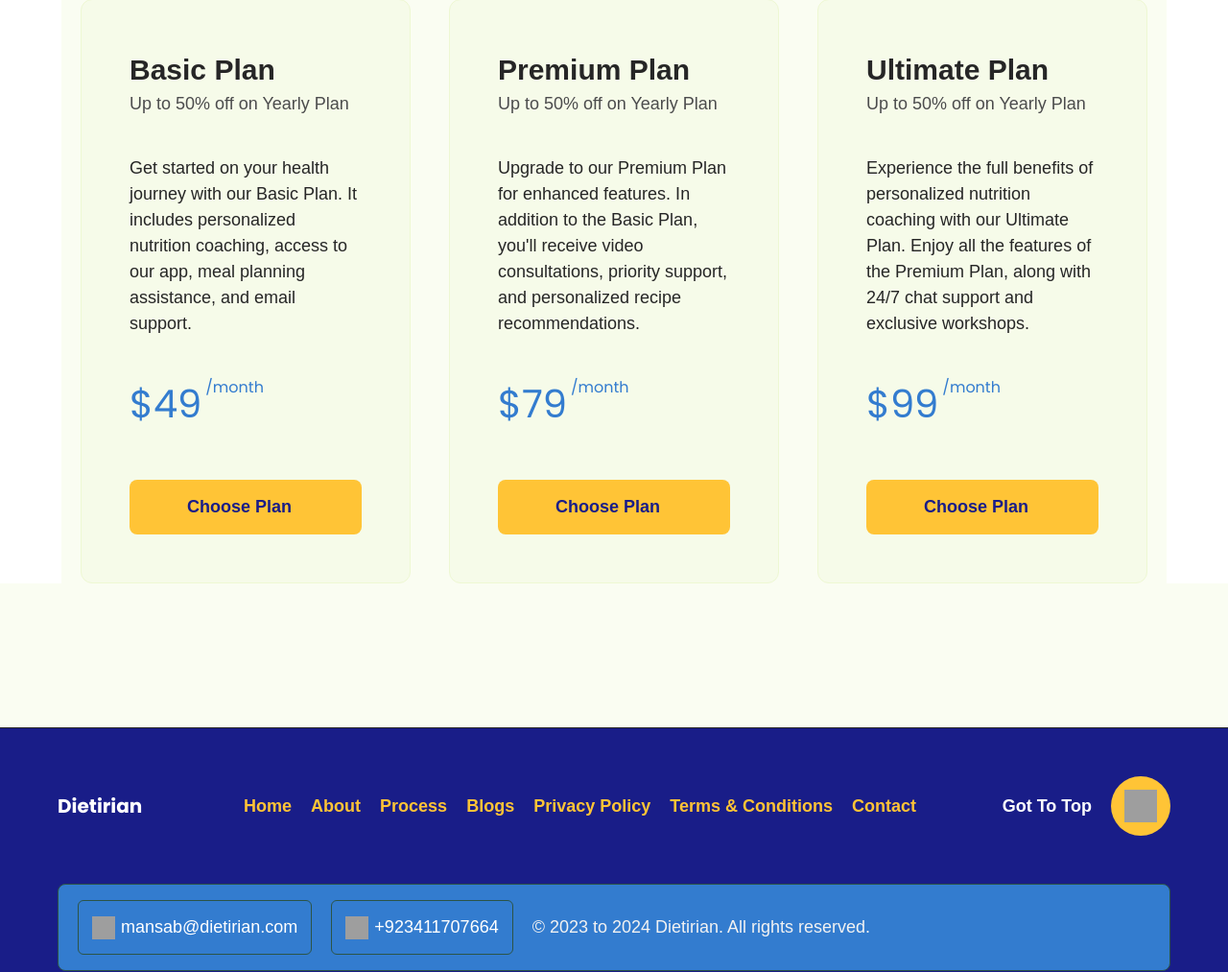
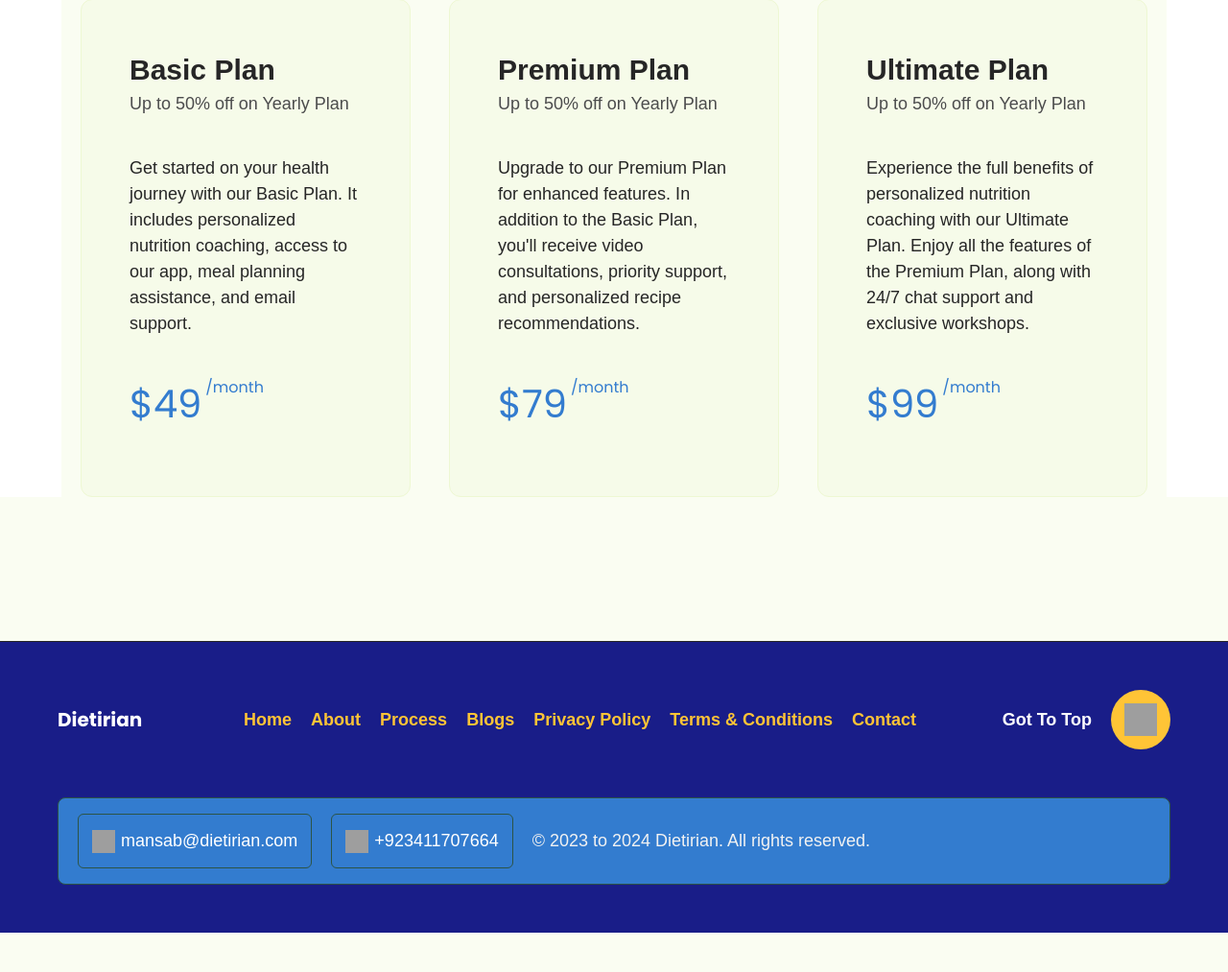
Before and after one commit to Naveedkhosa/Nutrio, a PHP site: page / in a window 1280 px wide. Shown: the part 5487-6500 px from the top of the page at 96% size. After the commit the page ends 6459 px from the top, so only its background shows below. Run offline with PHP 8.4, Linux system fonts and the light colour scheme; data comes from the database, SQL or seed files in the repository; some libraries are stand-ins or nearby versions; grey boxes are pictures that could not be loaded.

Commit message:
text updates

```diff
--- a/index.php
+++ b/index.php
@@ -423,7 +423,7 @@ $blogs = loadBlogs(0, 6, '', 'blog_id DESC');
               <p class="Bold_font">$49</p>
               <p >/month</p>
             </div>
-            <div class="div_193">Choose Plan</div>
+            <!-- <div class="div_193">Choose Plan</div> -->
           </div>
         </div>
         <div class="column-19">
@@ -439,7 +439,7 @@ $blogs = loadBlogs(0, 6, '', 'blog_id DESC');
               <p class="Bold_font">$79</p>
               <p >/month</p>
             </div>
-            <div class="div_193">Choose Plan</div>
+            <!-- <div class="div_193">Choose Plan</div> -->
           </div>
         </div>
         <div class="column-20">
@@ -455,7 +455,7 @@ $blogs = loadBlogs(0, 6, '', 'blog_id DESC');
               <p class="Bold_font">$99</p>
               <p >/month</p>
             </div>
-            <div class="div_193">Choose Plan</div>
+            <!-- <div class="div_193">Choose Plan</div> -->
           </div>
         </div>
       </div>
```
